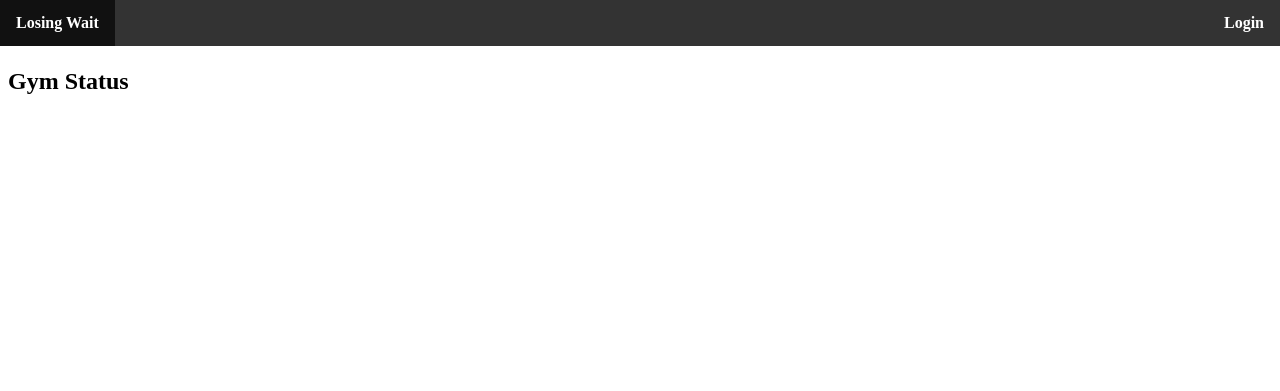
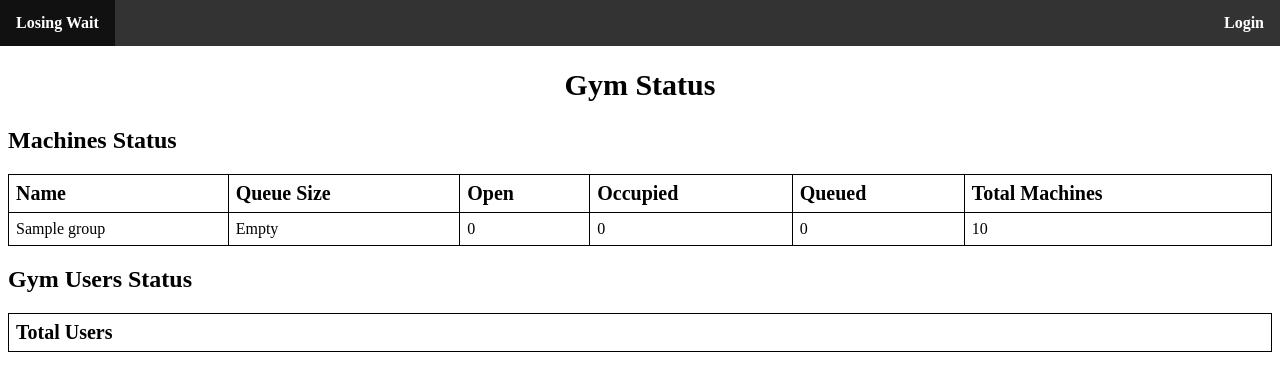
Before and after one commit to losingwait/api, a Flask app: template templates/gym/status.html in a window 1280 px wide. Shown: the top 391 px of the page. Run offline with Flask 2, Linux system fonts and the light colour scheme; the template is opened without the code that fills it: most values are stand-ins (such as "Sample title", 1, 10 or a date in 2020); lists and menus that the app fills with data are empty.

Commit message:
Added machine registration & machines status

```diff
--- a/app.py
+++ b/app.py
@@ -82,36 +82,43 @@ def home():
 @app.route('/gym/status')
 @login_required
 def gym_status():
-    return render_template('gym/status.html')
-
-@app.route('/register/user', methods=('GET', 'POST'))
-@login_required
-def register_user():
-    if request.method == 'POST':
-        name = request.form['name']
-        email = request.form['email']
-        password = request.form['password']
-        rfid = request.form['rfid']
-        payload = {'name': name, 'email': email, 'password': password, 'rfid': rfid}
-        r = requests.post(request.url_root + 'users/signup', data=payload)
-        if r.status_code == requests.codes.ok:
-            flash("You've created new a user!", "success")
+    machine_groups = db['machine_groups'].find({})
+    machines = db['machines'].find({})
+    machine_stats = {}
+    for machine in machines:
+        if machine['machine_group_id'] not in machine_stats:
+            machine_stats[machine['machine_group_id']] = {}
+            machine_stats[machine['machine_group_id']]['total'] = 1
         else:
-            flash("You've failed to create a new user!", "error")
-        return redirect(url_for('register_user'))
-    else:
-        users = db['users'].find({})
-        return render_template('register/user.html', users=users)
+            machine_stats[machine['machine_group_id']]['total'] += 1
+        if machine['in_use'] not in machine_stats[machine['machine_group_id']]:
+            machine_stats[machine['machine_group_id']][machine['in_use']] = 1
+        else:
+            machine_stats[machine['machine_group_id']][machine['in_use']] += 1
+    return render_template('gym/status.html', machine_groups=machine_groups, machine_stats=machine_stats)
 
 @app.route('/register/machine', methods=('GET', 'POST'))
 @login_required
 def register_machine():
     if request.method == 'POST':
-        # TODO: Add Registering Machines
-        pass
-    machines = db['machines'].find({})
-    muscles = db['muscles'].find({})
-    return render_template('register/machine.html', machines=machines, muscles=muscles)
+        name = request.form['name']
+        muscle_id = request.form['muscle']
+        machine_group_id = request.form['group']
+        station_id = request.form['station']
+        in_use = 'open'
+        payload = {'name': name, 'muscle_id': muscle_id, 'machine_group_id': machine_group_id, 'station_id': station_id, 'in_use': in_use}
+        r = requests.post(request.url_root + 'machines', data=payload)
+        if r.status_code == requests.codes.ok:
+            flash("You've created new a machine!", "success")
+        else:
+            flash("You've failed to create a new machine! Check the Mac Address!", "error")
+        return redirect(url_for('register_machine'))
+    else:
+        # GET Request
+        machines = db['machines'].find({})
+        muscles = db['muscles'].find({}, {'name': 1, '_id': 1})
+        machine_groups = db['machine_groups'].find({}, {'name': 1, '_id': 1})
+        return render_template('register/machine.html', machines=machines, muscles=muscles, machine_groups=machine_groups)
 
 @app.route('/admin/login', methods=('GET', 'POST'))
 def admin_login():
@@ -149,5 +156,5 @@ def check_logged_in_user():
             g.user = None
 
 if __name__ == '__main__':
-    #app.debug = True
+    app.debug = True
     app.run()
--- /dev/null
+++ b/static/css/status.css
@@ -0,0 +1,22 @@
+table, th, td {
+  border: 1px solid black;
+  border-collapse: collapse;
+}
+
+th, td {
+  padding: 7px;
+}
+
+th {
+  text-align: left;
+  font-size: 20px
+}
+
+table {
+  width: 100%;
+}
+
+.title {
+  font-size: 30px;
+  text-align: center;
+}
--- a/static/css/user.css
+++ /dev/null
@@ -1,3 +0,0 @@
-input, select {
-  margin-bottom: 8px;
-}
--- a/templates/base.html
+++ b/templates/base.html
@@ -13,7 +13,6 @@
       <li><a href="{{ url_for('home') }}"><strong>Losing Wait</strong></a></li>
       {% if g.user %}
         <li><a href="{{ url_for('gym_status') }}">Gym</a></li>
-        <li><a href="{{ url_for('register_user') }}">Users</a></li>
         <li><a href="{{ url_for('register_machine') }}">Machines</a></li>
       {% endif %}
       {% if g.user %}
--- a/templates/gym/status.html
+++ b/templates/gym/status.html
@@ -1,7 +1,67 @@
 {% extends 'base.html' %}
+
+{% block head %}
+  {{ super() }}
+  <link rel="stylesheet" type="text/css" href="{{ url_for('static', filename='css/status.css') }}">
+{% endblock %}
 
 {% block title %}Gym Status{% endblock %}
 
 {% block content %}
-  <h1>Gym Status</h1>
+  <h1 class='title'>Gym Status</h1>
+
+  <h2>Machines Status</h2>
+  <table>
+    <tr>
+      <th>Name</th>
+      <th>Queue Size</th>
+      <th>Open</th>
+      <th>Occupied</th>
+      <th>Queued</th>
+      <th>Total Machines</th>
+    </tr>
+
+    {% for group in machine_groups %}
+      <tr>
+        <td>{{ group['name'] }}</td>
+
+        {% if 'queue' in group %}
+          <td>{{ group['queue']|list|length }}</td>
+        {% else %}
+          <td>Empty</td>
+        {% endif %}
+
+        {% if machine_stats[ group['_id']|string ]['open'] %}
+          <td>{{ machine_stats[ group['_id']|string ]['open']}}</td>
+        {% else %}
+          <td>0</td>
+        {% endif %}
+
+        {% if machine_stats[ group['_id']|string ]['occupied'] %}
+          <td>{{ machine_stats[ group['_id']|string ]['occupied']}}</td>
+        {% else %}
+          <td>0</td>
+        {% endif %}
+
+        {% if machine_stats[ group['_id']|string ]['queued'] %}
+          <td>{{ machine_stats[ group['_id']|string ]['queued']}}</td>
+        {% else %}
+          <td>0</td>
+        {% endif %}
+
+        {% if machine_stats[ group['_id']|string ]['total'] %}
+          <td>{{ machine_stats[ group['_id']|string ]['total']}}</td>
+        {% else %}
+          <td>0</td>
+        {% endif %}
+      </tr>
+    {% endfor %}
+  </table>
+
+  <h2>Gym Users Status</h2>
+  <table>
+    <tr>
+      <th>Total Users</th>
+    </tr>
+  </table>
 {% endblock %}
```
Also changed, not shown: resources/machines.py (+5 -5 lines), templates/register/machine.html (+8 -6 lines), templates/register/user.html (deleted, +0 -45 lines), 2 other files.
